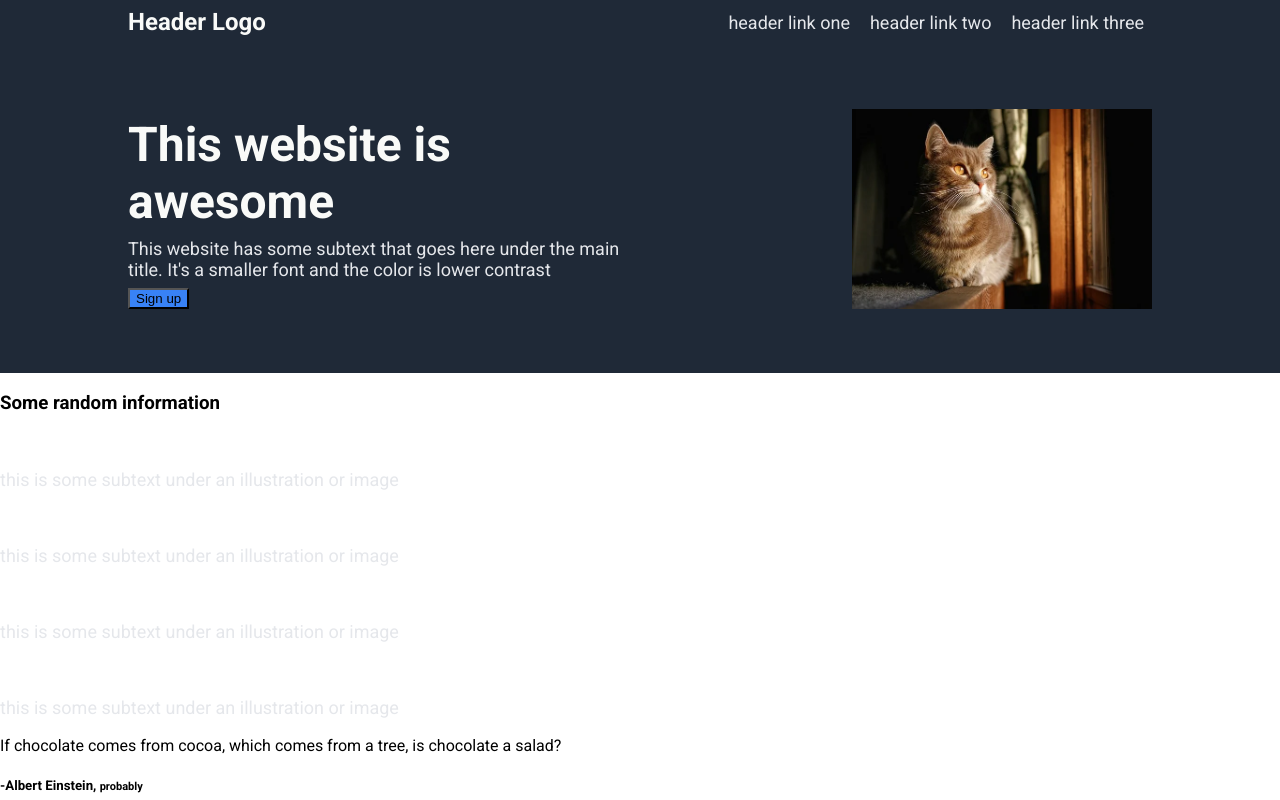
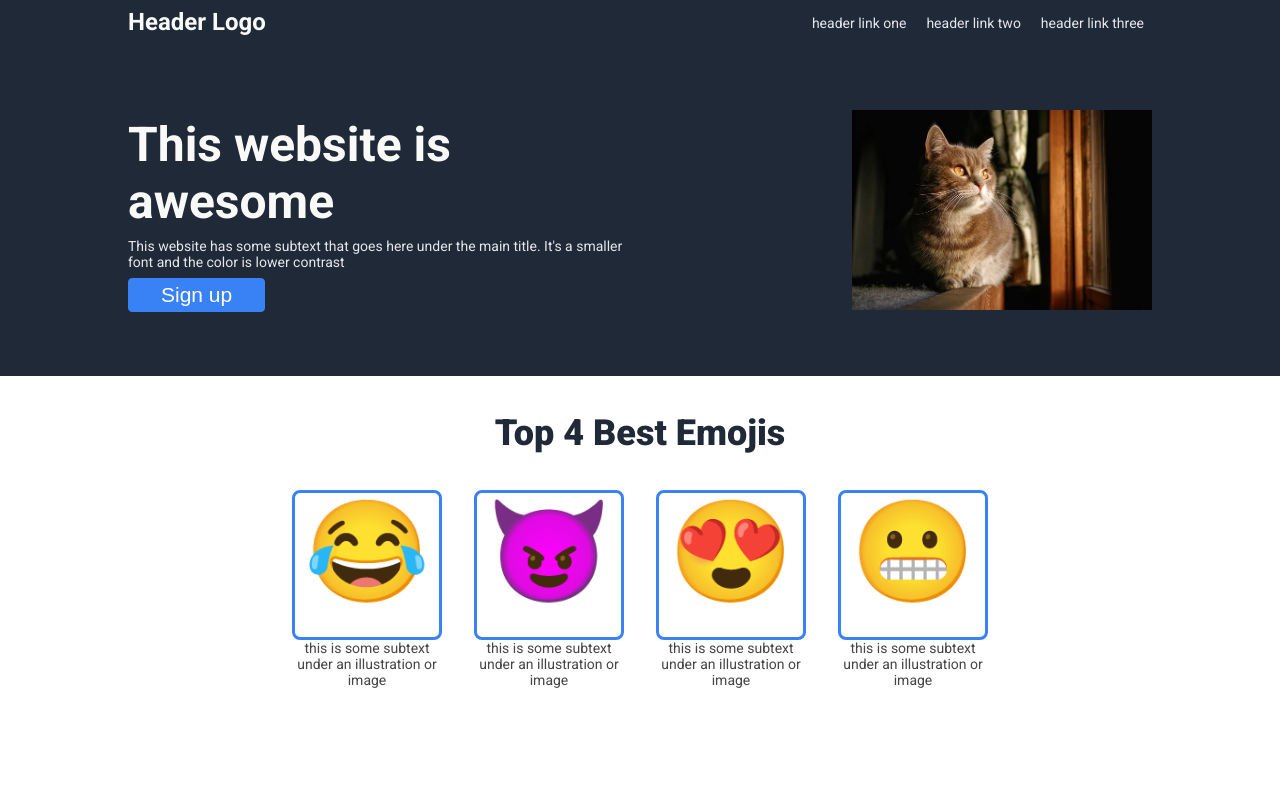
Before and after one commit to aapokoiv/odin-landing-page, a plain HTML site: page index.html in a window 1280 px wide. Shown: the top 800 px of the page. Drawn offline with Linux system fonts and the light colour scheme.

Commit message:
Added styling for information part of the site and added reference pics

```diff
--- a/index.html
+++ b/index.html
@@ -26,22 +26,22 @@
             </div>
         </div>
         <div>
-            <h3 class="bold">Some random information</h3>
+            <h3 class="info-title">Top 4 Best Emojis</h3>
             <div class="squares">
                 <div class="square">
-                    <img src="" alt="">
+                    <p class="emoji">&#128514;</p>
                     <p class="subtext">this is some subtext under an illustration or image</p>
                 </div>
                 <div class="square">
-                    <img src="" alt="">
+                    <p class="emoji">&#128520;</p>
                     <p class="subtext">this is some subtext under an illustration or image</p>
                 </div>
                 <div class="square">
-                    <img src="" alt="">
+                    <p class="emoji">&#128525;</p>
                     <p class="subtext">this is some subtext under an illustration or image</p>
                 </div>
                 <div class="square">
-                    <img src="" alt="">
+                    <p class="emoji">&#128556;</p>
                     <p class="subtext">this is some subtext under an illustration or image</p>
                 </div>
             </div>
--- a/style.css
+++ b/style.css
@@ -6,7 +6,6 @@
 body {
     font-family: 'Roboto', sans-serif;
     margin: 0;
-    box-sizing: border-box;
 }
 
 
@@ -23,7 +22,7 @@ a {
 }
 
 .subtext {
-    font-size: 18px;
+    font-size: 14px;
     color: #E5E7EB;
 }
 
@@ -32,6 +31,13 @@ img {
     height: 200px;
 }
 
+button {
+    color: white;
+    padding: 4px 32px;
+    border: 1px solid;
+    border-radius: 4px;
+    font-size: 21px;
+}
 
 .hero {
     background-color: #1F2937;
@@ -74,3 +80,42 @@ img {
 .maintext .text {
     flex: 0 1 500px;
 }
+
+.maintext button {
+    border-color: #3882F6;
+}
+
+
+.info-title {
+    text-align: center;
+    font-size: 36px;
+    color: #1F2937;
+    font-weight: 900;
+}
+
+.squares {
+    display: flex;
+    justify-content: center;
+    gap: 32px;
+    margin-bottom: 128px;
+    flex-wrap: wrap;
+}
+
+.square {
+    flex: 0 1 150px;
+    text-align: center;
+}
+
+.emoji {
+    font-size: 100px;
+    border: 3px solid #3882F6;
+    border-radius: 8px;
+    height: 150px;
+    box-sizing: border-box;
+    margin: 0;
+}
+
+.squares .subtext {
+    margin: 0;
+    color: #454545;
+}
```
Also changed, not shown: assets/01.png (added), assets/02.png (added).
